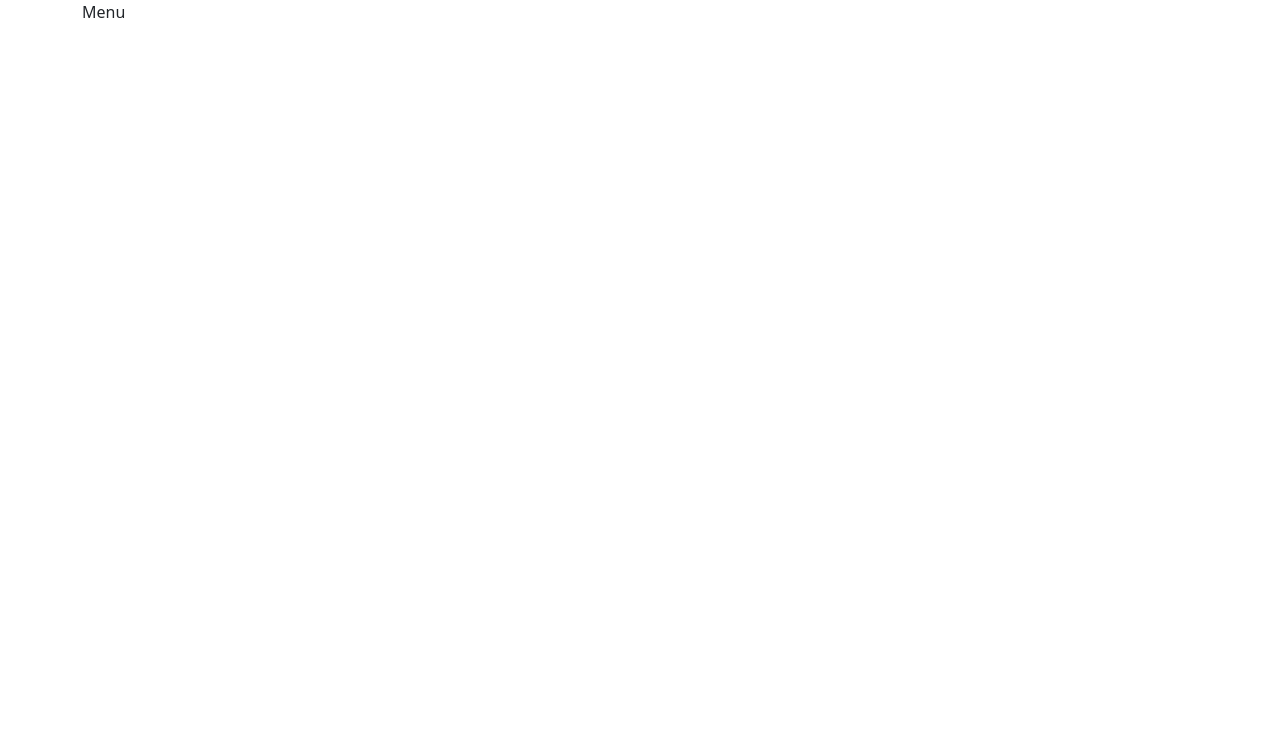
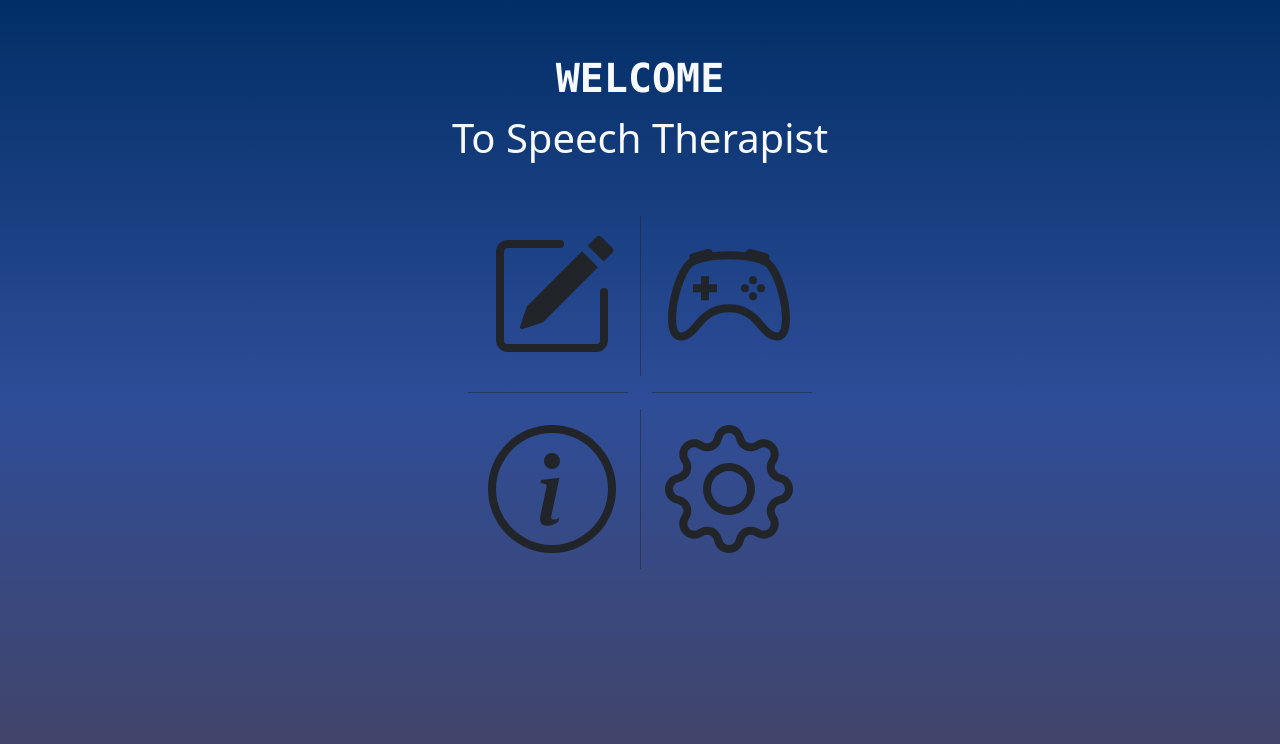
Before and after one commit to xjusko/speech_therpist_patient_app, a React (Vite) app: page / in a window 1280 px wide. Shown: the top 744 px of the page. Built offline with nearby package versions, Linux system fonts and the light colour scheme.

Commit message:
register and login final, main part of home screen

```diff
--- a/index.html
+++ b/index.html
@@ -6,7 +6,18 @@
     <meta name="viewport" content="width=device-width, initial-scale=1.0" />
     <title>Vite + React + TS</title>
   </head>
-  <body>
+  <body
+    style="
+      background: rgb(2, 0, 36)
+        linear-gradient(
+          to top,
+          rgba(198, 197, 219, 0.342) 0%,
+          rgba(46, 77, 152, 1) 50%,
+          rgba(0, 153, 255, 0.3) 100%
+        );
+      background-attachment: fixed;
+    "
+  >
     <div id="root"></div>
     <script type="module" src="/src/main.tsx"></script>
   </body>
--- a/src/App.tsx
+++ b/src/App.tsx
@@ -7,7 +7,7 @@ import Login from "./pages/Login";
 
 function App() {
   return (
-    <Container>
+    <Container style={{ maxWidth: "600px", height: "100vh" }}>
       <Routes>
         <Route path="/" element={<Menu />} />
         <Route path="/register" element={<Register />} />
--- a/src/pages/Login.tsx
+++ b/src/pages/Login.tsx
@@ -9,6 +9,7 @@ import {
   Nav,
   NavLink,
 } from "react-bootstrap";
+import { useNavigate } from "react-router-dom";
 
 const schema = yup.object({
   email: yup.string().email("Invalid email address").required("Required"),
@@ -16,10 +17,11 @@ const schema = yup.object({
 });
 
 function Login() {
+  const navigate = useNavigate();
   return (
     <div className="d-flex flex-column align-items-center">
       <div
-        className="fs-1 fw-bold my-5 font-monospace"
+        className="fs-1 fw-bold my-5 font-monospace text-light"
         style={{ textAlign: "center" }}
       >
         Speech Therapist
@@ -29,14 +31,15 @@ function Login() {
         initialValues={{ email: "", password: "" }}
         onSubmit={(values, { setSubmitting }) => {
           console.log(values);
+          navigate("/");
           setSubmitting(false);
         }}
       >
-        {({ handleSubmit, handleChange, values, errors }) => (
+        {({ handleSubmit, handleChange, values, errors, touched }) => (
           <Form noValidate onSubmit={handleSubmit}>
             <Stack
               className="gap-3"
-              style={{ width: "75vw", maxWidth: "500px" }}
+              style={{ width: "75vw", maxWidth: "600px" }}
             >
               <FloatingLabel controlId="floatingEmail" label="Email">
                 <Form.Control
@@ -46,7 +49,7 @@ function Login() {
                   name="email"
                   onChange={handleChange}
                   value={values.email}
-                  isInvalid={!!errors.email}
+                  isInvalid={touched.email && !!errors.email}
                 />
                 <Form.Control.Feedback type="invalid">
                   {errors.email}
@@ -60,16 +63,22 @@ function Login() {
                   name="password"
                   onChange={handleChange}
                   value={values.password}
-                  isInvalid={!!errors.password}
+                  isInvalid={touched.password && !!errors.password}
                 />
                 <Form.Control.Feedback type="invalid">
                   {errors.password}
                 </Form.Control.Feedback>
               </FloatingLabel>
-              <Button size="lg" type="submit" className="mt-5" variant="dark">
+              <Button
+                size="lg"
+                type="submit"
+                className="fs-3 mt-5 fw-bold text-light"
+                variant="outline-dark"
+                style={{ border: "3px solid" }}
+              >
                 Log In
               </Button>
-              <div className="d-flex m-auto gap-2">
+              <div className="d-flex m-auto gap-2 text-light">
                 Don't have an account?
                 <Nav.Link href="/register" as={NavLink} className="fw-bold">
                   Sign In
--- a/src/pages/Menu.tsx
+++ b/src/pages/Menu.tsx
@@ -1,7 +1,101 @@
 import React from "react";
+import { Button, Col, Container, Row } from "react-bootstrap";
 
 function Menu() {
-  return <div>Menu</div>;
+  const hrStyle = { width: "10rem", opacity: "50%" };
+  const vrStyle = { height: "10rem", opacity: "50%" };
+  const mainButtonStyle = {
+    height: "10rem",
+    width: "10rem",
+    border: "none",
+    borderRadius: "2rem",
+  };
+  return (
+    <>
+      <Row>
+        <Col className="d-flex flex-column justify-content-between mt-5 align-items-center text-light">
+          <div
+            className="fw-bold font-monospace text-uppercase"
+            style={{ fontSize: "40px" }}
+          >
+            Welcome
+          </div>
+          <div className="fs-1">To Speech Therapist</div>
+        </Col>
+      </Row>
+      <Row>
+        <Col className="d-flex gap-2 justify-content-center align-items-center mt-5">
+          <Button variant="outline-dark" style={mainButtonStyle}>
+            <svg
+              style={{ height: "8rem", width: "8rem" }}
+              xmlns="http://www.w3.org/2000/svg"
+              width="16"
+              height="16"
+              fill="currentColor"
+              viewBox="0 0 16 16"
+            >
+              <path d="M15.502 1.94a.5.5 0 0 1 0 .706L14.459 3.69l-2-2L13.502.646a.5.5 0 0 1 .707 0l1.293 1.293zm-1.75 2.456-2-2L4.939 9.21a.5.5 0 0 0-.121.196l-.805 2.414a.25.25 0 0 0 .316.316l2.414-.805a.5.5 0 0 0 .196-.12l6.813-6.814z" />
+              <path
+                fill-rule="evenodd"
+                d="M1 13.5A1.5 1.5 0 0 0 2.5 15h11a1.5 1.5 0 0 0 1.5-1.5v-6a.5.5 0 0 0-1 0v6a.5.5 0 0 1-.5.5h-11a.5.5 0 0 1-.5-.5v-11a.5.5 0 0 1 .5-.5H9a.5.5 0 0 0 0-1H2.5A1.5 1.5 0 0 0 1 2.5v11z"
+              />
+            </svg>
+          </Button>
+          <div className="vr" style={vrStyle}></div>
+          <Button variant="outline-dark" style={mainButtonStyle}>
+            <svg
+              style={{ height: "8rem", width: "8rem" }}
+              xmlns="http://www.w3.org/2000/svg"
+              width="16"
+              height="16"
+              fill="currentColor"
+              viewBox="0 0 16 16"
+            >
+              <path d="M11.5 6.027a.5.5 0 1 1-1 0 .5.5 0 0 1 1 0zm-1.5 1.5a.5.5 0 1 0 0-1 .5.5 0 0 0 0 1zm2.5-.5a.5.5 0 1 1-1 0 .5.5 0 0 1 1 0zm-1.5 1.5a.5.5 0 1 0 0-1 .5.5 0 0 0 0 1zm-6.5-3h1v1h1v1h-1v1h-1v-1h-1v-1h1v-1z" />
+              <path d="M3.051 3.26a.5.5 0 0 1 .354-.613l1.932-.518a.5.5 0 0 1 .62.39c.655-.079 1.35-.117 2.043-.117.72 0 1.443.041 2.12.126a.5.5 0 0 1 .622-.399l1.932.518a.5.5 0 0 1 .306.729c.14.09.266.19.373.297.408.408.78 1.05 1.095 1.772.32.733.599 1.591.805 2.466.206.875.34 1.78.364 2.606.024.816-.059 1.602-.328 2.21a1.42 1.42 0 0 1-1.445.83c-.636-.067-1.115-.394-1.513-.773-.245-.232-.496-.526-.739-.808-.126-.148-.25-.292-.368-.423-.728-.804-1.597-1.527-3.224-1.527-1.627 0-2.496.723-3.224 1.527-.119.131-.242.275-.368.423-.243.282-.494.575-.739.808-.398.38-.877.706-1.513.773a1.42 1.42 0 0 1-1.445-.83c-.27-.608-.352-1.395-.329-2.21.024-.826.16-1.73.365-2.606.206-.875.486-1.733.805-2.466.315-.722.687-1.364 1.094-1.772a2.34 2.34 0 0 1 .433-.335.504.504 0 0 1-.028-.079zm2.036.412c-.877.185-1.469.443-1.733.708-.276.276-.587.783-.885 1.465a13.748 13.748 0 0 0-.748 2.295 12.351 12.351 0 0 0-.339 2.406c-.022.755.062 1.368.243 1.776a.42.42 0 0 0 .426.24c.327-.034.61-.199.929-.502.212-.202.4-.423.615-.674.133-.156.276-.323.44-.504C4.861 9.969 5.978 9.027 8 9.027s3.139.942 3.965 1.855c.164.181.307.348.44.504.214.251.403.472.615.674.318.303.601.468.929.503a.42.42 0 0 0 .426-.241c.18-.408.265-1.02.243-1.776a12.354 12.354 0 0 0-.339-2.406 13.753 13.753 0 0 0-.748-2.295c-.298-.682-.61-1.19-.885-1.465-.264-.265-.856-.523-1.733-.708-.85-.179-1.877-.27-2.913-.27-1.036 0-2.063.091-2.913.27z" />
+            </svg>
+          </Button>
+        </Col>
+      </Row>
+      <Row>
+        <Col className="d-flex gap-4 justify-content-center align-items-center">
+          <hr style={hrStyle} />
+          <hr style={hrStyle} />
+        </Col>
+      </Row>
+      <Row>
+        <Col className="d-flex gap-2 justify-content-center align-items-center">
+          <Button variant="outline-dark" style={mainButtonStyle}>
+            <svg
+              style={{ height: "8rem", width: "8rem" }}
+              xmlns="http://www.w3.org/2000/svg"
+              width="16"
+              height="16"
+              fill="currentColor"
+              viewBox="0 0 16 16"
+            >
+              <path d="M8 15A7 7 0 1 1 8 1a7 7 0 0 1 0 14zm0 1A8 8 0 1 0 8 0a8 8 0 0 0 0 16z" />
+              <path d="m8.93 6.588-2.29.287-.082.38.45.083c.294.07.352.176.288.469l-.738 3.468c-.194.897.105 1.319.808 1.319.545 0 1.178-.252 1.465-.598l.088-.416c-.2.176-.492.246-.686.246-.275 0-.375-.193-.304-.533L8.93 6.588zM9 4.5a1 1 0 1 1-2 0 1 1 0 0 1 2 0z" />
+            </svg>
+          </Button>
+          <div className="vr" style={vrStyle}></div>
+          <Button variant="outline-dark" style={mainButtonStyle}>
+            <svg
+              style={{ height: "8rem", width: "8rem" }}
+              xmlns="http://www.w3.org/2000/svg"
+              width="16"
+              height="16"
+              fill="currentColor"
+              viewBox="0 0 16 16"
+            >
+              <path d="M8 4.754a3.246 3.246 0 1 0 0 6.492 3.246 3.246 0 0 0 0-6.492zM5.754 8a2.246 2.246 0 1 1 4.492 0 2.246 2.246 0 0 1-4.492 0z" />
+              <path d="M9.796 1.343c-.527-1.79-3.065-1.79-3.592 0l-.094.319a.873.873 0 0 1-1.255.52l-.292-.16c-1.64-.892-3.433.902-2.54 2.541l.159.292a.873.873 0 0 1-.52 1.255l-.319.094c-1.79.527-1.79 3.065 0 3.592l.319.094a.873.873 0 0 1 .52 1.255l-.16.292c-.892 1.64.901 3.434 2.541 2.54l.292-.159a.873.873 0 0 1 1.255.52l.094.319c.527 1.79 3.065 1.79 3.592 0l.094-.319a.873.873 0 0 1 1.255-.52l.292.16c1.64.893 3.434-.902 2.54-2.541l-.159-.292a.873.873 0 0 1 .52-1.255l.319-.094c1.79-.527 1.79-3.065 0-3.592l-.319-.094a.873.873 0 0 1-.52-1.255l.16-.292c.893-1.64-.902-3.433-2.541-2.54l-.292.159a.873.873 0 0 1-1.255-.52l-.094-.319zm-2.633.283c.246-.835 1.428-.835 1.674 0l.094.319a1.873 1.873 0 0 0 2.693 1.115l.291-.16c.764-.415 1.6.42 1.184 1.185l-.159.292a1.873 1.873 0 0 0 1.116 2.692l.318.094c.835.246.835 1.428 0 1.674l-.319.094a1.873 1.873 0 0 0-1.115 2.693l.16.291c.415.764-.42 1.6-1.185 1.184l-.291-.159a1.873 1.873 0 0 0-2.693 1.116l-.094.318c-.246.835-1.428.835-1.674 0l-.094-.319a1.873 1.873 0 0 0-2.692-1.115l-.292.16c-.764.415-1.6-.42-1.184-1.185l.159-.291A1.873 1.873 0 0 0 1.945 8.93l-.319-.094c-.835-.246-.835-1.428 0-1.674l.319-.094A1.873 1.873 0 0 0 3.06 4.377l-.16-.292c-.415-.764.42-1.6 1.185-1.184l.292.159a1.873 1.873 0 0 0 2.692-1.115l.094-.319z" />
+            </svg>
+          </Button>
+        </Col>
+      </Row>
+    </>
+  );
 }
 
 export default Menu;
--- a/src/pages/Register.tsx
+++ b/src/pages/Register.tsx
@@ -1,4 +1,5 @@
-import React, { useState } from "react";
+import { Formik } from "formik";
+import * as yup from "yup";
 import {
   Button,
   FloatingLabel,
@@ -7,39 +8,94 @@ import {
   NavLink,
   Stack,
 } from "react-bootstrap";
+import { useNavigate } from "react-router-dom";
 
 function Register() {
-  const [loginInfo, setLoginInfo] = useState({
-    fullName: "",
-    email: "",
-    password: "",
+  const navigate = useNavigate();
+  const schema = yup.object({
+    fullName: yup.string().required("Required"),
+    email: yup.string().email("Invalid email address").required("Required"),
+    password: yup
+      .string()
+      .required("Required")
+      .matches(
+        /^(?=.*[0-9])(?=.*[A-Z]).{8,20}$/,
+        "Password must be 8-20 characters long, contain an uppercase character and a digit"
+      ),
+    confirmPassword: yup
+      .string()
+      .oneOf([yup.ref("password"), null], "Passwords must match"),
   });
 
-  function handleChange(event: React.ChangeEvent<HTMLInputElement>) {
-    const { name, value } = event.target;
-    setLoginInfo((prev) => ({
-      ...prev,
-      [name]: value,
-    }));
-  }
   return (
     <div className="d-flex flex-column align-items-center">
       <div
-        className="fs-1 fw-bold my-5 font-monospace"
+        className="fs-1 fw-bold my-5 font-monospace text-light"
         style={{ textAlign: "center" }}
       >
         Speech Therapist
       </div>
-      <Form>
-        <Stack className="gap-3" style={{ width: "75vw", maxWidth: "500px" }}>
+      <Formik
+        validationSchema={schema}
+        initialValues={{
+          fullName: "",
+          email: "",
+          password: "",
+          confirmPassword: "",
+        }}
+        onSubmit={(values, { setSubmitting }) => {
+          console.log(values);
+          navigate("/");
+          setSubmitting(false);
+        }}
+      >
+        {({ handleSubmit, handleChange, values, errors, touched }) => (
+          <Form noValidate onSubmit={handleSubmit}>
+            <Stack
+              className="gap-3"
+              style={{ width: "75vw", maxWidth: "500px" }}
+            >
               <FloatingLabel controlId="floatingFullName" label="Full Name">
-            <Form.Control size="lg" type="text" placeholder="Full Name" />
+                <Form.Control
+                  size="lg"
+                  type="text"
+                  placeholder="Full Name"
+                  onChange={handleChange}
+                  value={values.fullName}
+                  isInvalid={touched.fullName && !!errors.fullName}
+                  name="fullName"
+                />
+                <Form.Control.Feedback type="invalid">
+                  {errors.fullName}
+                </Form.Control.Feedback>
               </FloatingLabel>
               <FloatingLabel controlId="floatingEmail" label="Email">
-            <Form.Control size="lg" type="email" placeholder="Email" />
+                <Form.Control
+                  size="lg"
+                  type="email"
+                  placeholder="Email"
+                  onChange={handleChange}
+                  value={values.email}
+                  isInvalid={touched.email && !!errors.email}
+                  name="email"
+                />
+                <Form.Control.Feedback type="invalid">
+                  {errors.email}
+                </Form.Control.Feedback>
               </FloatingLabel>
               <FloatingLabel controlId="floatingPassword" label="Password">
-            <Form.Control size="lg" type="password" placeholder="Password" />
+                <Form.Control
+                  size="lg"
+                  type="password"
+                  placeholder="Password"
+                  onChange={handleChange}
+                  value={values.password}
+                  isInvalid={touched.password && !!errors.password}
+                  name="password"
+                />
+                <Form.Control.Feedback type="invalid">
+                  {errors.password}
+                </Form.Control.Feedback>
               </FloatingLabel>
               <FloatingLabel
                 controlId="floatingConfirmPassword"
@@ -49,12 +105,27 @@ function Register() {
                   size="lg"
                   type="password"
                   placeholder="Confirm Password"
+                  onChange={handleChange}
+                  value={values.confirmPassword}
+                  isInvalid={
+                    touched.confirmPassword && !!errors.confirmPassword
+                  }
+                  name="confirmPassword"
                 />
+                <Form.Control.Feedback type="invalid">
+                  {errors.confirmPassword}
+                </Form.Control.Feedback>
               </FloatingLabel>
-          <Button size="lg" type="submit" className="mt-5" variant="dark">
+              <Button
+                size="lg"
+                type="submit"
+                className="fs-3 mt-5 fw-bold text-light"
+                variant="outline-dark"
+                style={{ border: "3px solid" }}
+              >
                 Create Account
               </Button>
-          <div className="d-flex m-auto gap-2">
+              <div className="d-flex m-auto gap-2 text-light">
                 Already have an account?
                 <Nav.Link href="/login" as={NavLink} className="fw-bold">
                   Log In
@@ -62,6 +133,8 @@ function Register() {
               </div>
             </Stack>
           </Form>
+        )}
+      </Formik>
     </div>
   );
 }
```
Lines whose indentation alone changed are shown as unchanged.
